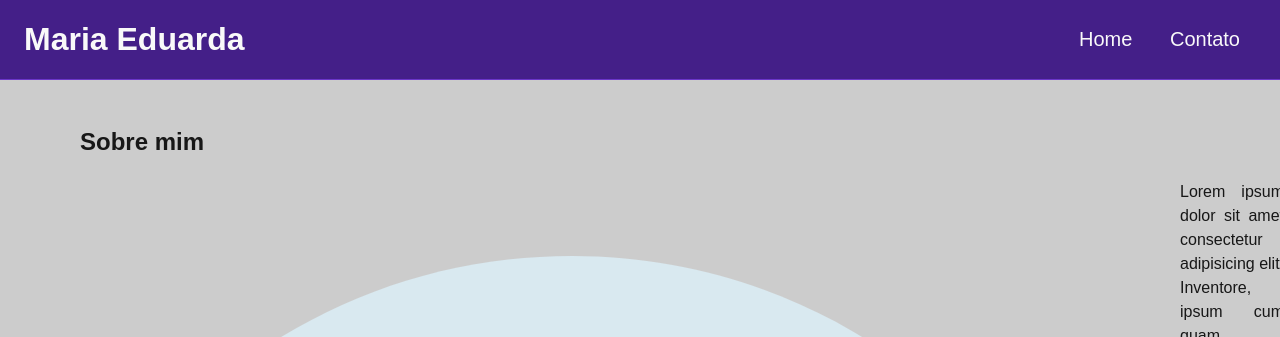
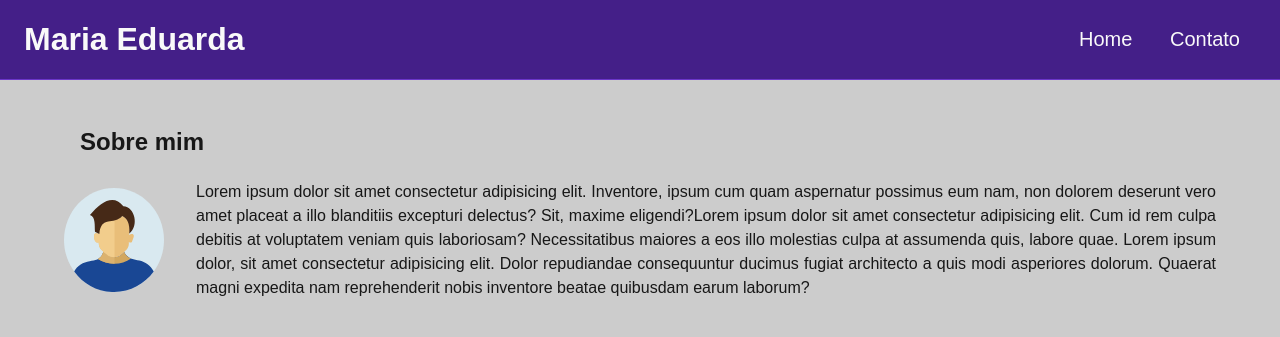
Before and after one commit to mariacosta2203/portfolio, a plain HTML site: page index.html in a window 1280 px wide. Shown: the top 337 px of the page. Drawn offline with Linux system fonts and the light colour scheme.

Commit message:
adicionando javascript

```diff
--- a/index.html
+++ b/index.html
@@ -50,7 +50,7 @@
 
             <div id="conteudo" class="flex">
 
-                <img src=".assets/img/user_01.svg" alt="Foto do criador desse conteúdo">
+                <img src=".assets/img/user_01.svg" alt="Foto do criador desse conteúdo" width="100px">
 
                 <article id="sobre_texto">
 
```
Also changed, not shown: contato.html (+5 -1 lines), .assets/JS/script.js (added).
